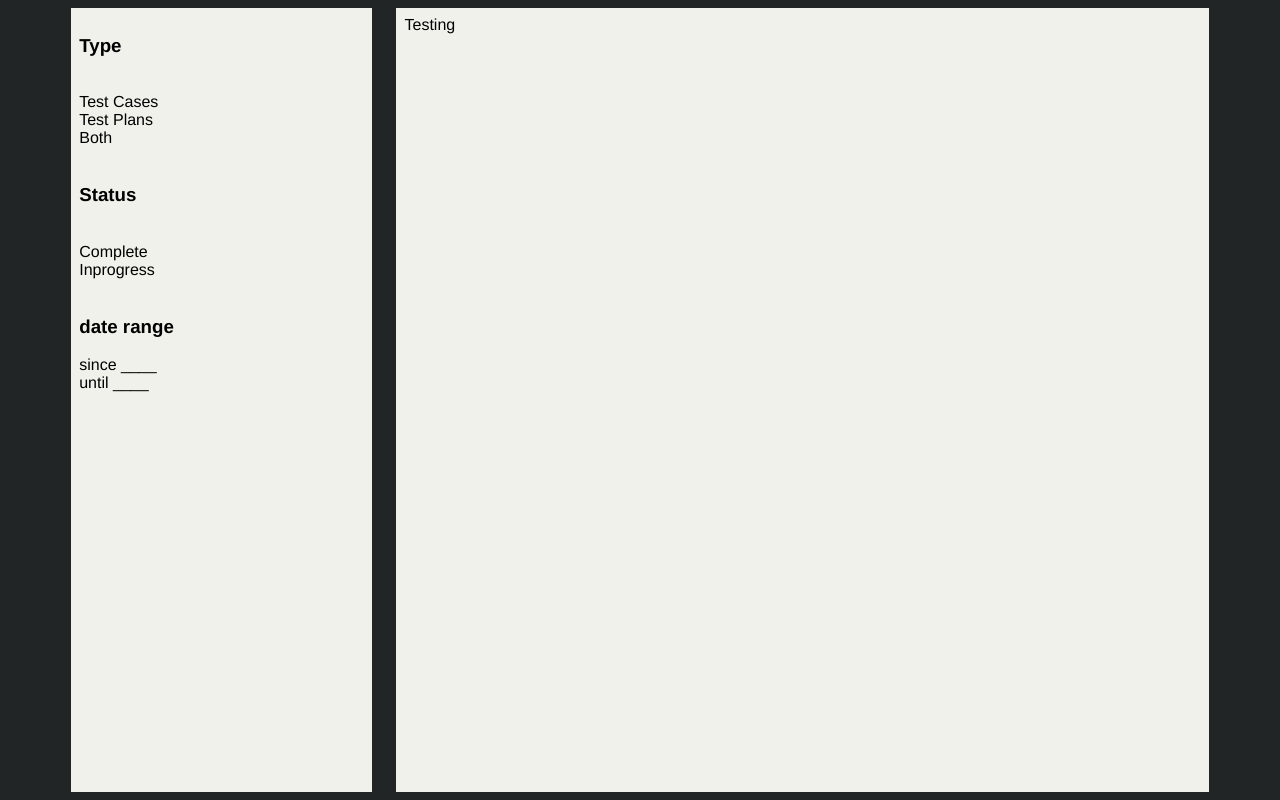
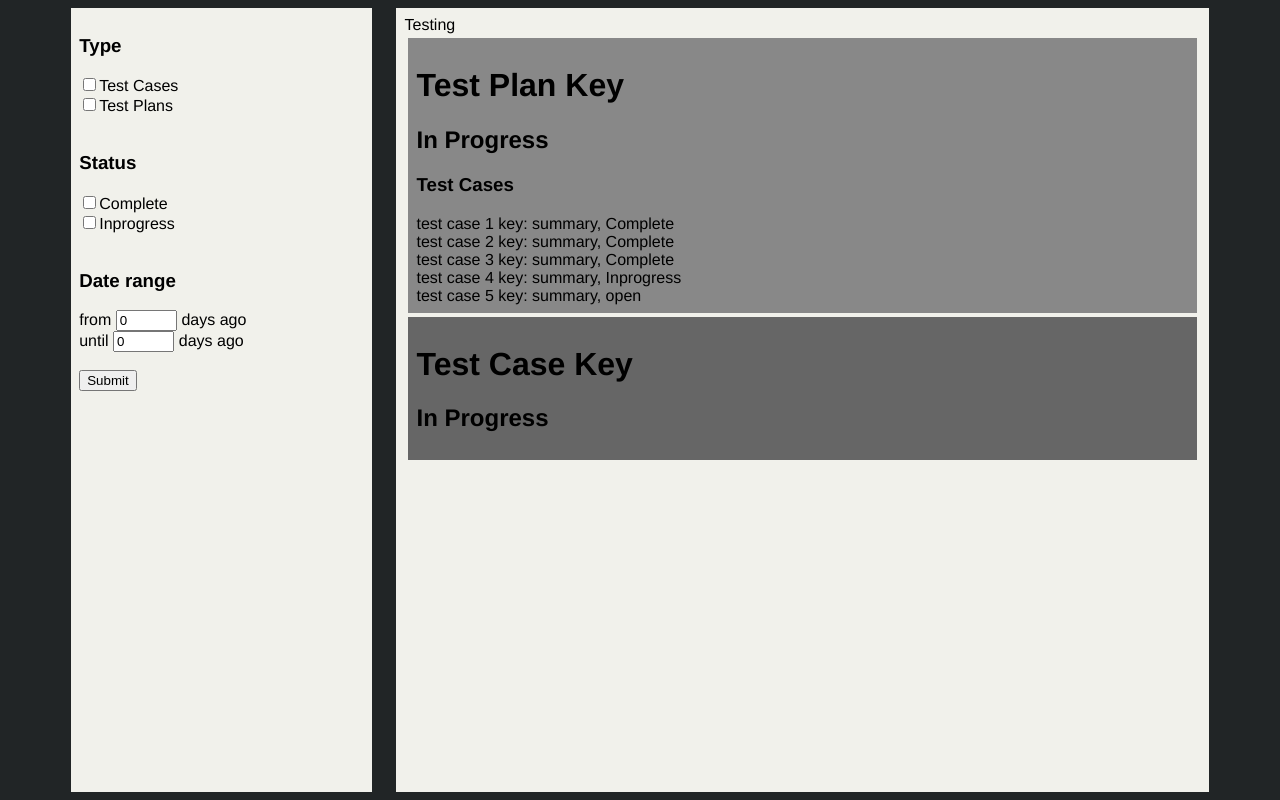
Before and after one commit to ColinZeidler/yolo-llama, a plain HTML site: page index.html in a window 1280 px wide. Drawn offline with Linux system fonts and the light colour scheme.

Commit message:
completed form for the page, and outline of search results

```diff
--- a/index.html
+++ b/index.html
@@ -4,23 +4,40 @@
   <meta charset="UTF-8">
   <title>Test Tracking</title>
   <link rel="stylesheet" type="text/css" href="main.css">
+  <script type="text/javascript" src="javascript.js"></script>
  </head>
  <body>
   <div id = "content">
    <div id = "search">
-    <h3>Type</h3><br>
-    Test Cases<br>
-    Test Plans<br>
-    Both<br><br>
-    <h3>Status</h3><br>
-    Complete<br>
-    Inprogress<br><br>
-    <h3>date range</h3>
-    since ____<br>
-    until ____
+    <h3>Type</h3>
+    <input type=checkbox value="Test Cases" id=typecase>Test Cases</input><br>
+    <input type=checkbox id=typeplan>Test Plans</input><br><br>
+    <h3>Status</h3>
+    <input type=checkbox id=statuscomplete>Complete</input><br>
+    <input type=checkbox id=statusinprog>Inprogress</input><br><br>
+    <h3>Date range</h3>
+    from <input class=date type="number" value = 0 id="from" ></input> days ago<br>
+    until <input class=date type="number" value = 0 id="to" ></input>  days ago<br><br>
+    <button name=submit onclick='update()'>Submit</button>
    </div>
    <div id = "results">
     Testing
+    <div class = "testPlan">
+     <h1>Test Plan Key</h1>
+     <h2>In Progress</h2>
+     <h3>Test Cases</h3>
+     test case 1 key: summary,		Complete <br>
+     test case 2 key: summary,		Complete<br>
+     test case 3 key: summary,		Complete<br>
+     test case 4 key: summary,		Inprogress<br>
+     test case 5 key: summary,		open
+    </div>
+    <div class = "testCase">
+     <h1>Test Case Key</h1>
+     <h2>In Progress</h2>
+    </div>
+
+    </div>
    </div>
   </div>
  </body>
```
